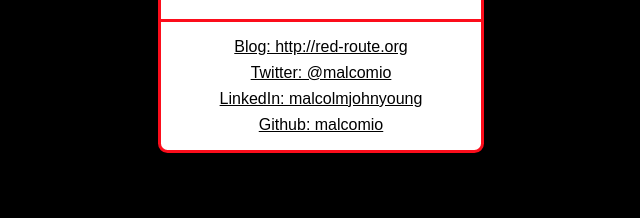
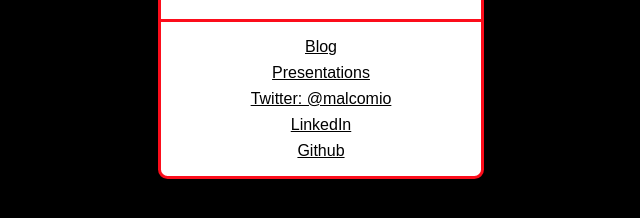
Before and after one commit to malcomio/malcomio.github.io, a plain HTML site: page index.html in a window 1280 px wide. Shown: the part 96-314 px from the top of the page, without its empty margins (319-959 px from the left). Drawn offline with Linux system fonts and the light colour scheme.

Commit message:
add presentation link

```diff
--- a/index.html
+++ b/index.html
@@ -44,10 +44,11 @@
     </div>
     <div class="content">
       <ul>
-        <li><a href="http://red-route.org">Blog: http://red-route.org</a></li>
+        <li><a href="http://red-route.org">Blog</a></li>
+        <li><a href="presentations">Presentations</a></li>
         <li><a href="http://twitter.com/malcomio">Twitter: @malcomio</a></li>
-        <li><a href="http://uk.linkedin.com/in/malcolmjohnyoung">LinkedIn: malcolmjohnyoung</a></li>
-        <li><a href="https://github.com/malcomio">Github: malcomio</a></li>
+        <li><a href="http://uk.linkedin.com/in/malcolmjohnyoung">LinkedIn</a></li>
+        <li><a href="https://github.com/malcomio">Github</a></li>
       </ul>
     </div>
   </div>
```
